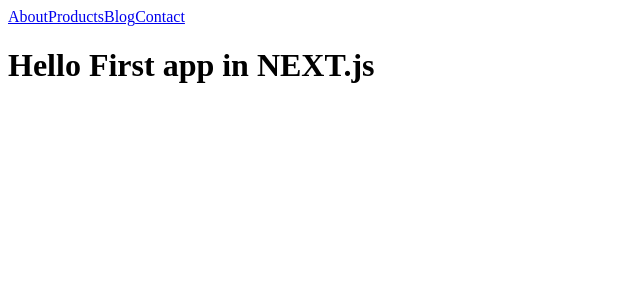
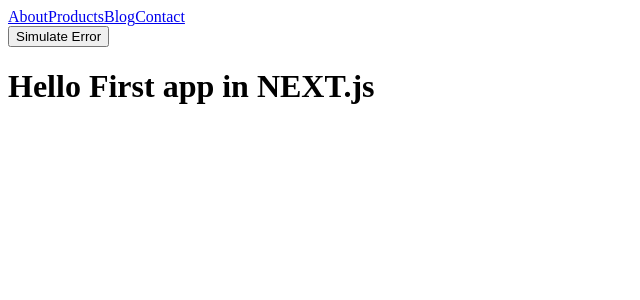
Before and after one commit to DATLARAVINDRABHUPATHIVARMA/NEXT_JS, a Next.js app in the folder nextapp/: page / in a window 1280 px wide. Shown: the top 300 px of the page, without its empty margins (0-640 px from the left). Built offline with nearby package versions, Linux system fonts and the light colour scheme.

Commit message:
global error handling its going good by the way

```diff
--- a/nextapp/app/(Home)/Product/[ProductID]/layout.jsx
+++ b/nextapp/app/(Home)/Product/[ProductID]/layout.tsx
@@ -1,4 +1,4 @@
-function getError(count: number ){
+function getError(count: number){
   return Math.floor(Math.random() * count)
 }
 
@@ -6,7 +6,7 @@ export default function ProductLayout({children}:{children: React.ReactNode}){
   const err = getError(2)
 
   if(err == 1){
-
+    throw new Error("Error in layout")
   }
 
   return(
--- /dev/null
+++ b/nextapp/app/GlobalError.tsx
@@ -0,0 +1,34 @@
+"use client"
+
+import { useState } from "react";
+
+interface WrapperProps{
+  children: React.ReactNode;
+}
+
+const ErrorSimulator =({
+  message = "An Error Occured",
+}: {
+  message?: string;
+}) => {
+  const [error, setError] = useState(false);
+
+  if(error) throw new Error(message);
+
+  return(
+    <button title="Simulate an Error" onClick={()=>setError(true)}>
+      Simulate Error
+    </button>
+  )
+}
+
+export const ErrorWrapper = ({children}:WrapperProps) => {
+  return(
+    <div>
+      <div>
+        <ErrorSimulator message="Error in Layout"/>
+      </div>
+      {children}
+    </div>
+  )
+}
--- a/nextapp/app/layout.tsx
+++ b/nextapp/app/layout.tsx
@@ -2,6 +2,7 @@
 import Link from "next/link";
 import { usePathname } from "next/navigation";
 import { useState } from "react";
+import { ErrorWrapper } from "./GlobalError";
 
 
 const navigations = [
@@ -30,8 +31,9 @@ export default function RootLayout({
             )
           })}
         </div>
-
-        {children}
+        <ErrorWrapper>
+          {children}
+        </ErrorWrapper>
       </body>
     </html>
   )
```
Also changed, not shown: nextapp/app/global-error.tsx (added, +9 -0 lines), nextapp/app/(Home)/Product/error.tsx (renamed from nextapp/app/(Home)/Product/[ProductID]/reviews/[reviewID]/error.tsx).
